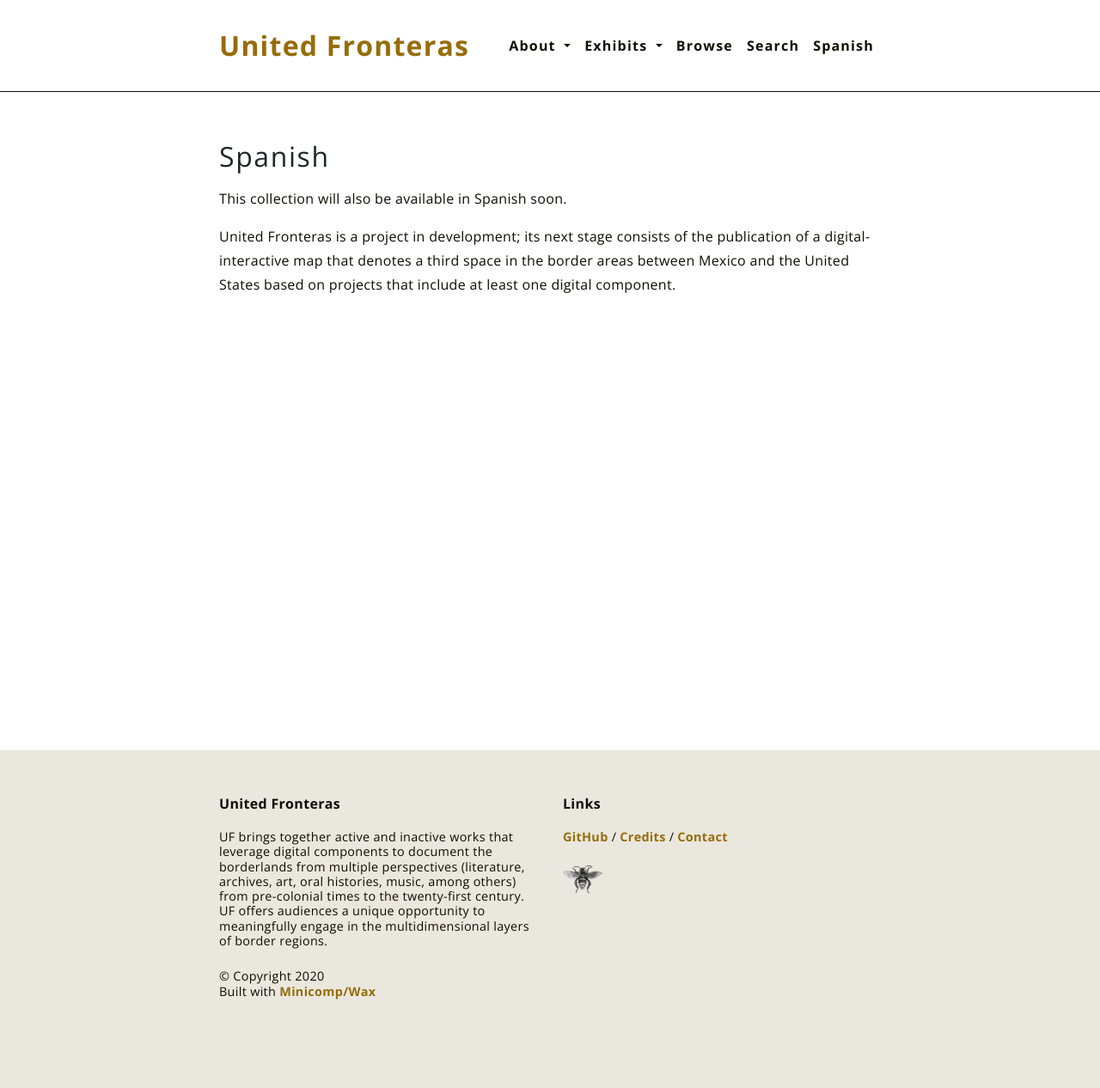
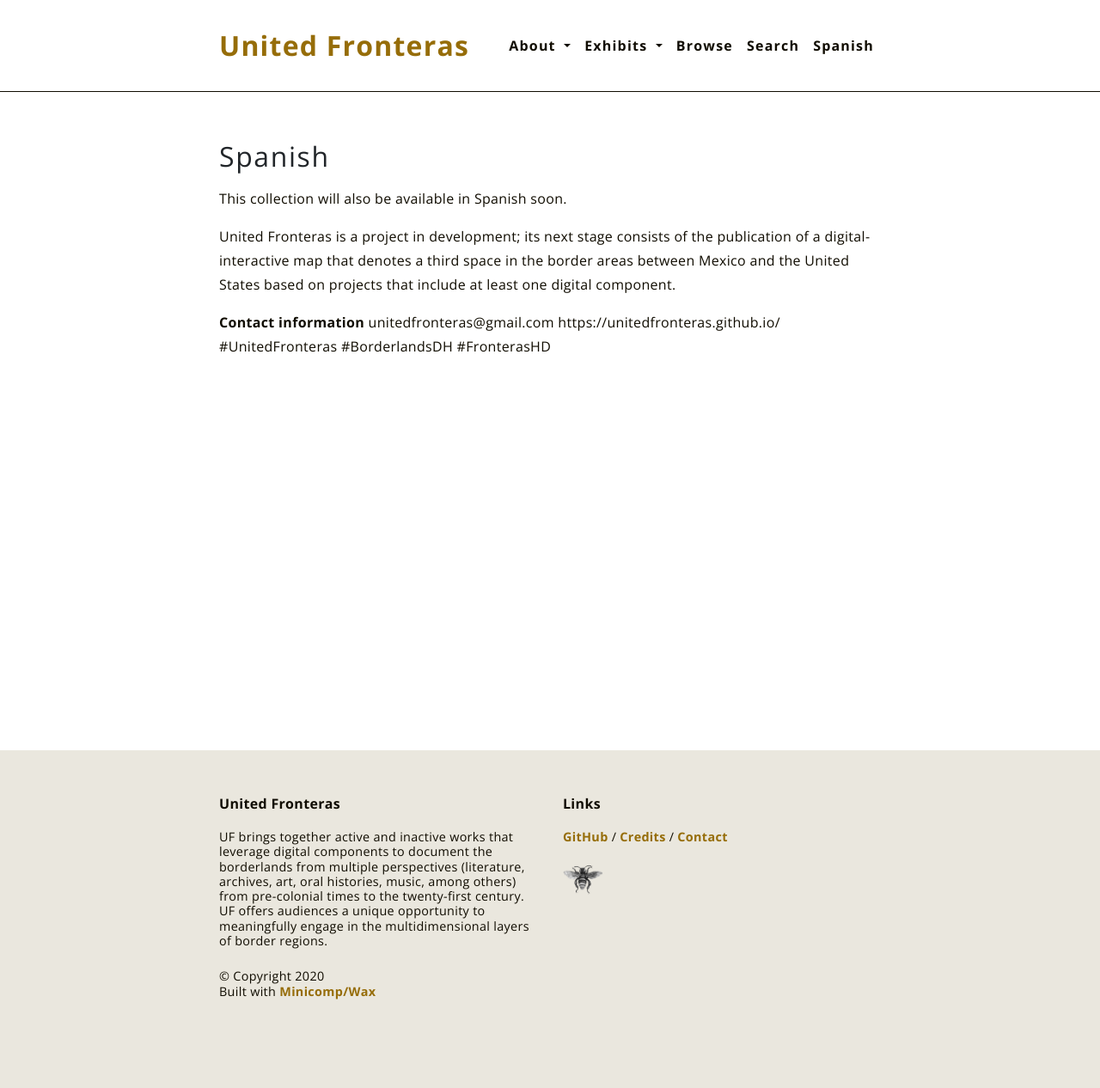
Before and after one commit to unitedfronteras/ufexhibition_mexusa, a Jekyll site: the page built from pages/spanish.md, in a window 1280 px wide. Shown: the whole page at 86% size. Built offline with Jekyll 4.4.1, drawn with Linux system fonts in a browser that asks for light colours.

Commit message:
Added contact info

```diff
--- a/pages/spanish.md
+++ b/pages/spanish.md
@@ -8,3 +8,10 @@ collection: united
 This collection will also be available in Spanish soon.
 
 United Fronteras is a project in development; its next stage consists of the publication of a digital-interactive map that denotes a third space in the border areas between Mexico and the United States based on projects that include at least one digital component.
+
+**Contact information**
+unitedfronteras@gmail.com
+https://unitedfronteras.github.io/
+#UnitedFronteras
+#BorderlandsDH
+#FronterasHD
```
